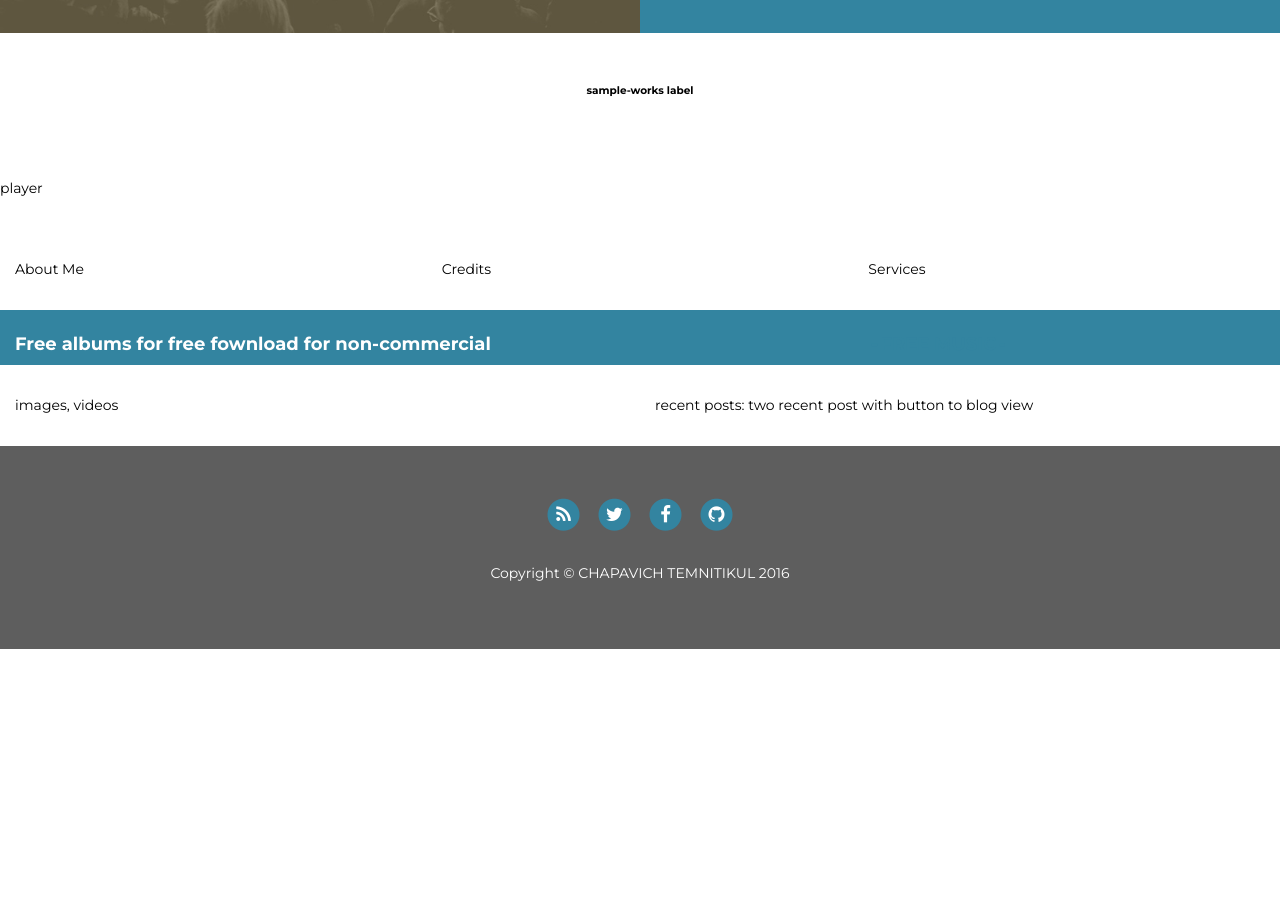
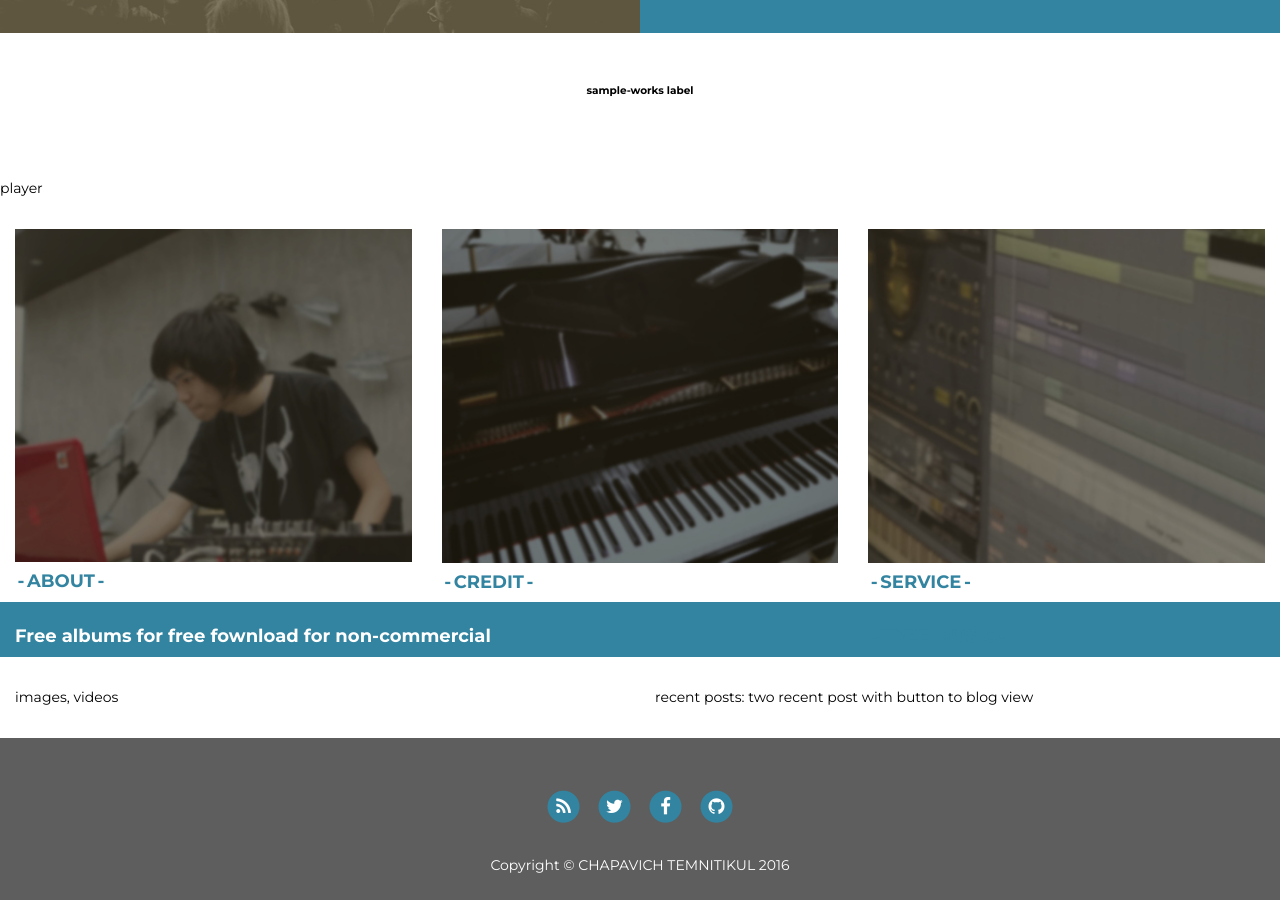
Before and after one commit to phil-wc/phil-wc.github.io, a Jekyll site: the page built from index.html, in a window 1280 px wide and 900 px high, scrolled down 1075 px. Built offline with Jekyll 4.4.1, drawn with Linux system fonts in a browser that asks for light colours; nearby versions of some CDN libraries; the list of posts is cut into pages by our own code; before the commit the page ends 1724 px from its top, so only the background shows below that.

Commit message:
changed section name, added profile section, more..
changed name from infomation to profile, re-order css property. Still needs to refactor it

```diff
--- a/_includes/home/infomation.html
+++ /dev/null
@@ -1,16 +0,0 @@
-<div class="container-fluid">
-  <div class="row">
-    <div class="col-lg-4 col-md-4 col-sm-12 col-xs-12">
-      <!-- About Me -->
-      <p>About Me</p>
-    </div>
-    <div class="col-lg-4 col-md-4 col-sm-12 col-xs-12">
-      <!-- Credits -->
-      <p>Credits</p>
-    </div>
-    <div class="col-lg-4 col-md-4 col-sm-12 col-xs-12">
-      <!-- Services -->
-      <p>Services</p>
-    </div>
-  </div>
-</div>
--- /dev/null
+++ b/_includes/home/profile.html
@@ -0,0 +1,19 @@
+<div class="container-fluid">
+  <div class="row">
+    <div class="content col-lg-4 col-md-4 col-sm-12 col-xs-12">
+      <!-- About Me -->
+      <img src="/assets/img/home/menu-about-bg.jpg" alt="menu-about-bg"/>
+      <div class="button-center-container"><h4><a class="button-solid" href="{{ site.baseurl }}/music">&thinsp;-&thinsp;ABOUT&thinsp;-&thinsp;</a></h4></div>
+    </div>
+    <div class="content col-lg-4 col-md-4 col-sm-12 col-xs-12">
+      <!-- Credits -->
+      <img src="/assets/img/home/menu-credit-bg.jpg" alt="menu-credit-bg"/>
+      <div class="button-center-container"><h4><a class="button-solid" href="{{ site.baseurl }}/music">&thinsp;-&thinsp;CREDIT&thinsp;-&thinsp;</a></h4></div>
+    </div>
+    <div class="content col-lg-4 col-md-4 col-sm-12 col-xs-12">
+      <!-- Services -->
+      <img src="/assets/img/home/menu-service-bg.jpg" alt="menu-service-bg"/>
+      <div class="button-center-container"><h4><a class="button-solid" href="{{ site.baseurl }}/music">&thinsp;-&thinsp;SERVICE&thinsp;-&thinsp;</a></h4></div>
+    </div>
+  </div>
+</div>
--- a/index.html
+++ b/index.html
@@ -13,8 +13,8 @@ description: "Music for film, game, and multimedia"
     {% include home/sample.html %}
   </section>
 
-  <section class="infomation">
-    {% include home/infomation.html %}
+  <section class="profile">
+    {% include home/profile.html %}
   </section>
 
   <section class="music">
```
Also changed, not shown: _sass/pages/home/style.sass (+19 -5 lines).
